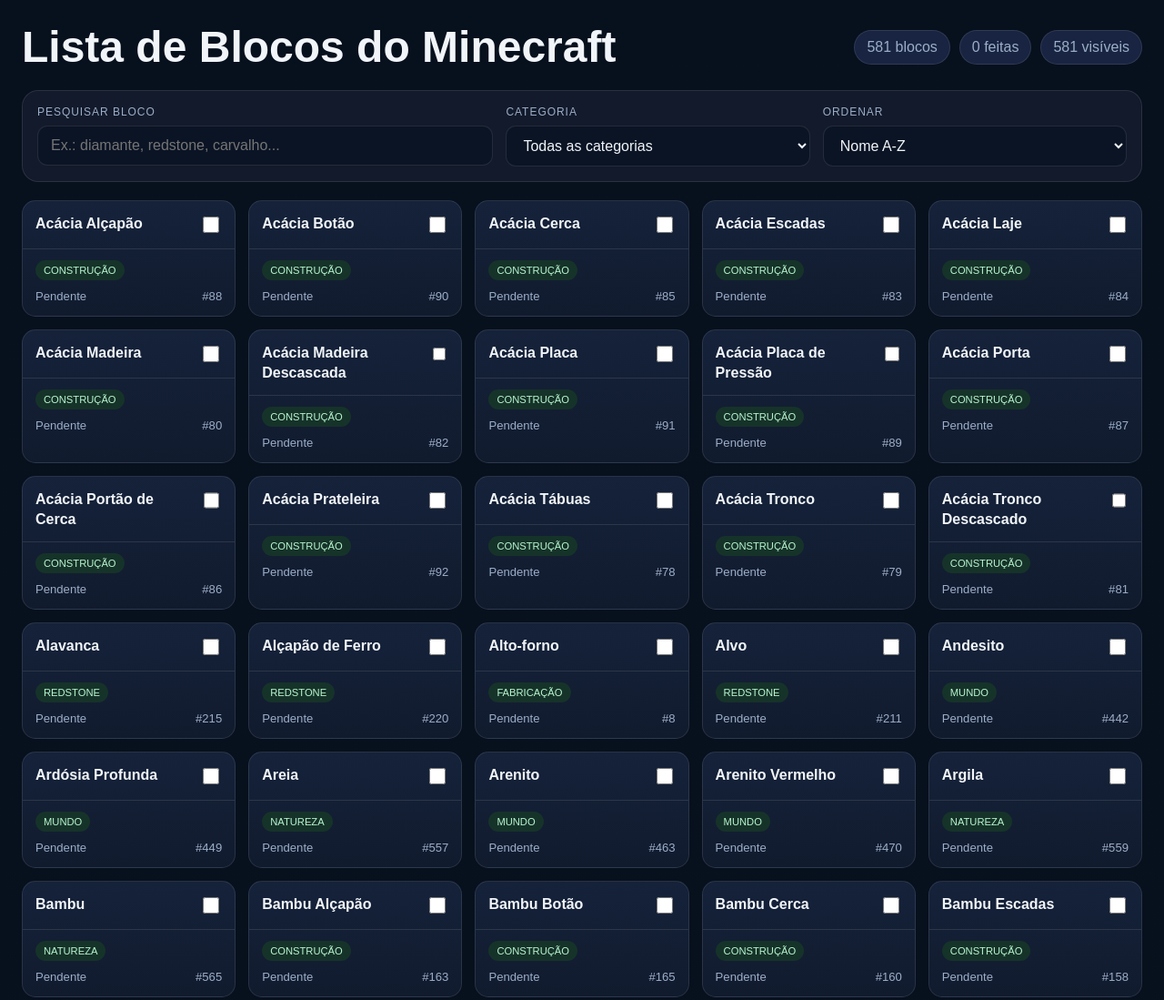
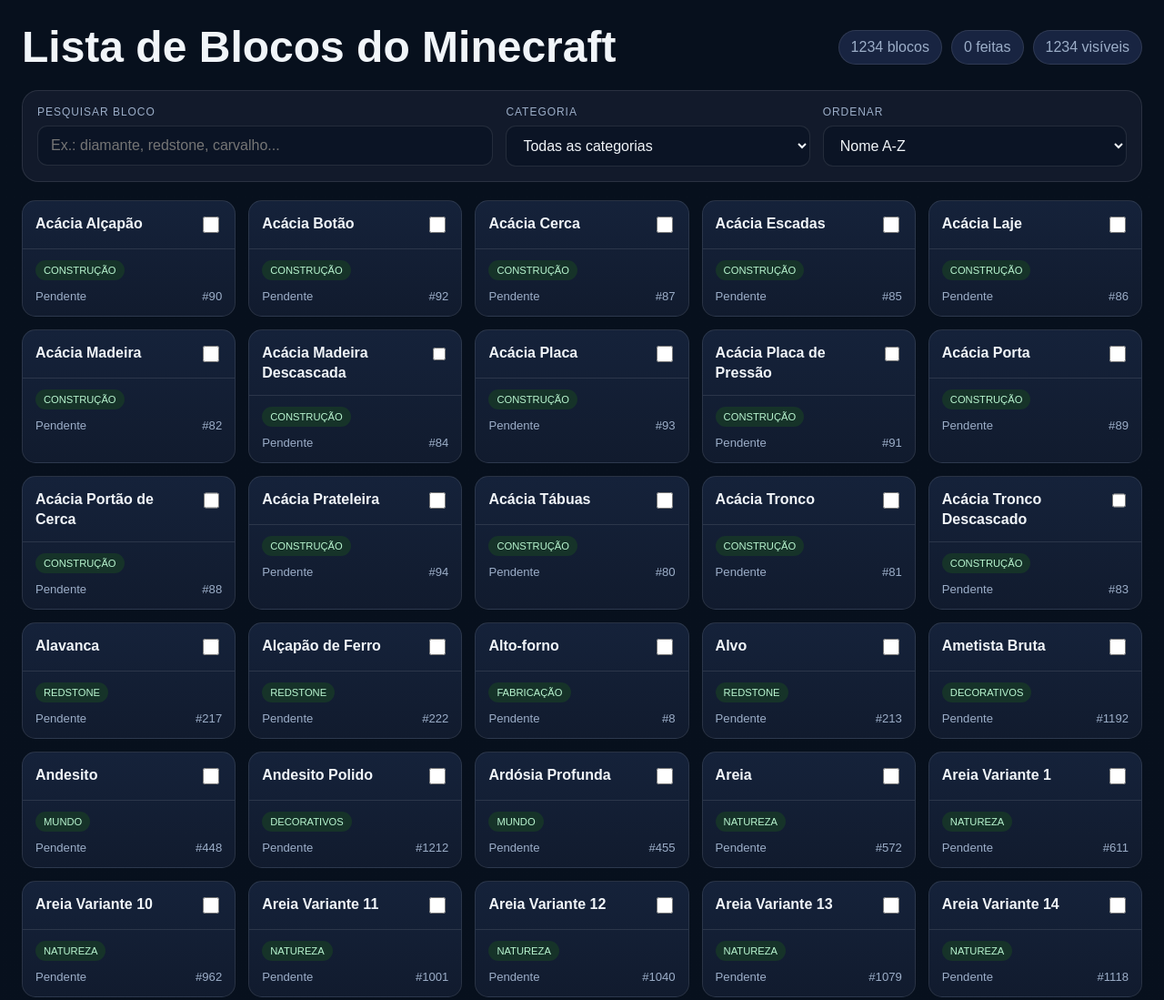
Before and after one commit to arthuralbino106-cpu/minecraft-blocks-list, a plain HTML site: page index.html in a window 1280 px wide. Shown: the top 1099 px of the page at 91% size. Drawn offline with Linux system fonts and the light colour scheme.

Commit message:
Atualiza a lista para uma versão mais próxima do Minecraft real, em português do Brasil

```diff
--- a/index.html
+++ b/index.html
@@ -5,130 +5,56 @@
   <meta name="viewport" content="width=device-width, initial-scale=1.0">
   <title>Lista de Blocos do Minecraft</title>
   <style>
-    :root{
-      --bg:#0b1220;
-      --panel:#121a2b;
-      --card:#172238;
-      --text:#f1f5f9;
-      --muted:#9caec8;
-      --accent:#7c9cff;
-      --ok:#58d68d;
-      --border:rgba(255,255,255,.1)
+    :root{ --bg:#0b1220; --panel:#121a2b; --card:#172238; --text:#f1f5f9; --muted:#9caec8; --accent:#7c9cff; --ok:#58d68d; --border:rgba(255,255,255,.1); }
+    *{ box-sizing:border-box; }
+    body{
+      margin:0; padding:24px; background:linear-gradient(180deg,#07101d,#0b1220); color:var(--text);
+      font-family:Arial, Helvetica, sans-serif; min-height:100vh;
     }
-    *{box-sizing:border-box}
-    body{
-      margin:0;
-      padding:24px;
-      background:linear-gradient(180deg,#07101d,#0b1220);
-      color:var(--text);
-      font-family:Arial,sans-serif;
-      min-height:100vh
+    .container{ max-width:1280px; margin:auto; }
+    header{
+      display:flex; justify-content:space-between; align-items:center; gap:16px; flex-wrap:wrap; margin-bottom:20px;
     }
-    .container{max-width:1280px;margin:auto}
-    header{
-      display:flex;
-      justify-content:space-between;
-      align-items:center;
-      gap:16px;
-      flex-wrap:wrap;
-      margin-bottom:20px
-    }
-    h1{margin:0;font-size:clamp(1.8rem,4vw,3rem)}
-    .stats{display:flex;gap:10px;flex-wrap:wrap}
+    h1{ margin:0; font-size:clamp(1.8rem,4vw,3rem); }
+    .stats{ display:flex; gap:10px; flex-wrap:wrap; }
     .badge{
-      padding:9px 13px;
-      border:1px solid var(--border);
-      border-radius:999px;
-      background:#182441;
-      color:var(--muted)
+      padding:9px 13px; border:1px solid var(--border); border-radius:999px; background:#182441; color:var(--muted);
     }
     .controls{
-      display:grid;
-      grid-template-columns:1.5fr 1fr 1fr;
-      gap:14px;
-      padding:16px;
-      border:1px solid var(--border);
-      border-radius:18px;
-      background:var(--panel);
-      margin-bottom:20px
+      display:grid; grid-template-columns:1.5fr 1fr 1fr; gap:14px; padding:16px;
+      border:1px solid var(--border); border-radius:18px; background:var(--panel); margin-bottom:20px;
     }
-    .field{display:flex;flex-direction:column;gap:8px}
+    .field{ display:flex; flex-direction:column; gap:8px; }
     label{
-      font-size:.75rem;
-      text-transform:uppercase;
-      letter-spacing:.08em;
-      color:var(--muted)
+      font-size:.75rem; text-transform:uppercase; letter-spacing:.08em; color:var(--muted);
     }
-    input,select{
-      width:100%;
-      padding:12px 14px;
-      border:1px solid var(--border);
-      border-radius:11px;
-      background:#0b1425;
-      color:var(--text);
-      font-size:1rem
+    input, select{
+      width:100%; padding:12px 14px; border:1px solid var(--border); border-radius:11px;
+      background:#0b1425; color:var(--text); font-size:1rem;
     }
-    .grid{
-      display:grid;
-      grid-template-columns:repeat(auto-fit,minmax(220px,1fr));
-      gap:14px
+    .grid{ display:grid; grid-template-columns:repeat(auto-fit,minmax(220px,1fr)); gap:14px; }
+    .card{
+      background:linear-gradient(180deg,#15223a,#111b2e); border:1px solid var(--border); border-radius:15px; overflow:hidden; transition:.2s;
     }
-    .card{
-      background:linear-gradient(180deg,#15223a,#111b2e);
-      border:1px solid var(--border);
-      border-radius:15px;
-      overflow:hidden;
-      transition:.2s
+    .card:hover{ transform:translateY(-3px); border-color:var(--accent); }
+    .card.feita{ border-color:var(--ok); opacity:.7; }
+    .card-top{
+      display:flex; justify-content:space-between; align-items:flex-start; gap:12px; padding:14px; border-bottom:1px solid var(--border);
     }
-    .card:hover{transform:translateY(-3px);border-color:var(--accent)}
-    .card.feita{border-color:var(--ok);opacity:.7}
-    .card-top{
-      display:flex;
-      justify-content:space-between;
-      align-items:flex-start;
-      gap:12px;
-      padding:14px;
-      border-bottom:1px solid var(--border)
-    }
-    .nome{font-weight:bold;line-height:1.35}
+    .nome{ font-weight:bold; line-height:1.35; }
     .categoria{
-      margin:12px 14px 10px;
-      display:inline-block;
-      padding:5px 9px;
-      border-radius:999px;
-      background:#163329;
-      color:#b9f6d0;
-      font-size:.7rem;
-      text-transform:uppercase
+      margin:12px 14px 10px; display:inline-block; padding:5px 9px; border-radius:999px; background:#163329;
+      color:#b9f6d0; font-size:.7rem; text-transform:uppercase;
     }
     .card-bottom{
-      display:flex;
-      justify-content:space-between;
-      align-items:center;
-      padding:0 14px 14px;
-      color:var(--muted);
-      font-size:.82rem
+      display:flex; justify-content:space-between; align-items:center; padding:0 14px 14px; color:var(--muted); font-size:.82rem;
     }
-    .marcar{
-      cursor:pointer;
-      accent-color:var(--ok);
-      width:18px;
-      height:18px
+    .marcar{ cursor:pointer; accent-color:var(--ok); width:18px; height:18px; }
+    .empty{
+      display:none; padding:28px; text-align:center; color:var(--muted); border:1px solid var(--border); border-radius:15px; background:var(--panel);
     }
-    .empty{
-      display:none;
-      padding:28px;
-      text-align:center;
-      color:var(--muted);
-      border:1px solid var(--border);
-      border-radius:15px;
-      background:var(--panel)
-    }
-    .empty.visible{display:block}
-    @media(max-width:760px){
-      .controls{grid-template-columns:1fr}
-      body{padding:16px}
-    }
+    .empty.visible{ display:block; }
+    @media(max-width:760px){ .controls{ grid-template-columns:1fr; } body{ padding:16px; } }
   </style>
 </head>
 <body>
@@ -169,96 +95,107 @@
   </div>
 
   <script>
-    const dados = [];
-    const adicionar = (nome, categoria) => dados.push({ nome, categoria });
+    const adicionar = (lista, nome, categoria) => lista.push({ nome, categoria });
 
-    // 1. FABRICAÇÃO (17 blocos)
-    ['Mesa de Trabalho', 'Fornalha', 'Bigorna', 'Bigorna Danificada', 'Bigorna Muito Danificada', 'Fogueira',
-     'Fogueira das Almas', 'Alto-forno', 'Defumador', 'Suporte de Poções', 'Rebolo',
-     'Mesa de Encantamentos', 'Mesa de Cartografia', 'Mesa de Arco e Flecha',
-     'Mesa de Ferraria', 'Cortador de Pedras', 'Tecelão']
-      .forEach(n => adicionar(n, 'Fabricação'));
+    function gerarBlocosMaisReais(){
+      const lista = [];
 
-    // 2. CONSTRUÇÃO - MADEIRAS (12 tipos × 15 variações = 180 blocos)
+      // 1) Fabricação
+      [
+        'Mesa de Trabalho', 'Fornalha', 'Bigorna', 'Bigorna Danificada', 'Bigorna Muito Danificada',
+        'Fogueira', 'Fogueira das Almas', 'Alto-forno', 'Defumador', 'Suporte de Poções',
+        'Rebolo', 'Mesa de Encantamentos', 'Mesa de Cartografia', 'Mesa de Arco e Flecha',
+        'Mesa de Ferraria', 'Cortador de Pedras', 'Tecelão', 'Bancada de Trabalho', 'Mesa de Costura'
+      ].forEach(n => adicionar(lista, n, 'Fabricação'));
+
+      // 2) Madeira
       const madeiras = ['Carvalho', 'Pinheiro', 'Bétula', 'Selva', 'Acácia', 'Carvalho Escuro', 'Mangue', 'Cerejeira', 'Carvalho Pálido', 'Bambu', 'Carmesim', 'Distorcido'];
       const tiposMadeira = ['Tábuas', 'Tronco', 'Madeira', 'Tronco Descascado', 'Madeira Descascada', 'Escadas', 'Laje', 'Cerca', 'Portão de Cerca', 'Porta', 'Alçapão', 'Placa de Pressão', 'Botão', 'Placa', 'Prateleira'];
-    madeiras.forEach(m => tiposMadeira.forEach(t => adicionar(`${m} ${t}`, 'Construção')));
+      madeiras.forEach(m => tiposMadeira.forEach(t => adicionar(lista, `${m} ${t}`, 'Construção')));
 
-    // 3. REDSTONE (24 blocos)
-    ['Pó de Redstone', 'Bloco de Redstone', 'Tocha de Redstone', 'Repetidor de Redstone',
+      // 3) Redstone
+      [
+        'Pó de Redstone', 'Bloco de Redstone', 'Tocha de Redstone', 'Repetidor de Redstone',
         'Comparador de Redstone', 'Funil', 'Ejetor', 'Distribuidor', 'Fabricador', 'Pistão',
-     'Pistão Grudento', 'TNT', 'Lâmpada de Redstone', 'Alvo', 'Observador',
-     'Sensor de Luz Solar', 'Gancho de Armadilha', 'Alavanca', 'Trilho', 'Trilho Energizado',
-     'Trilho Detector', 'Trilho Ativador', 'Alçapão de Ferro', 'Porta de Ferro']
-      .forEach(n => adicionar(n, 'Redstone'));
+        'Pistão Grudento', 'TNT', 'Lâmpada de Redstone', 'Alvo', 'Observador', 'Sensor de Luz Solar',
+        'Gancho de Armadilha', 'Alavanca', 'Trilho', 'Trilho Energizado', 'Trilho Detector', 'Trilho Ativador',
+        'Alçapão de Ferro', 'Porta de Ferro', 'Botão de Redstone', 'Comutador de Redstone', 'Bloco de Redstone Luz', 'Bateria de Redstone'
+      ].forEach(n => adicionar(lista, n, 'Redstone'));
 
-    // 4. CORES - Lãs, Tapetes, Concreto, etc (16 cores × 12 tipos = 192 blocos)
-    const cores = ['Branco', 'Laranja', 'Magenta', 'Azul-claro', 'Amarelo', 'Verde-limão',
-                   'Rosa', 'Cinza', 'Cinza-claro', 'Ciano', 'Roxo', 'Azul', 'Marrom', 'Verde', 'Vermelho', 'Preto'];
-    const tiposCor = ['Lã', 'Carpete', 'Concreto', 'Pó de Concreto', 'Terracota',
-                      'Terracota Vitrificada', 'Vidro Tingido', 'Painel de Vidro Tingido',
-                      'Caixa de Shulker', 'Cama', 'Vela', 'Banner'];
-    cores.forEach(c => tiposCor.forEach(t => adicionar(`${t} ${c}`, 'Cores')));
+      // 4) Cores
+      const cores = ['Branco', 'Laranja', 'Magenta', 'Azul-claro', 'Amarelo', 'Verde-limão', 'Rosa', 'Cinza', 'Cinza-claro', 'Ciano', 'Roxo', 'Azul', 'Marrom', 'Verde', 'Vermelho', 'Preto'];
+      const tiposCor = ['Lã', 'Carpete', 'Concreto', 'Pó de Concreto', 'Terracota', 'Terracota Vitrificada', 'Vidro Tingido', 'Painel de Vidro Tingido', 'Caixa de Shulker', 'Cama', 'Vela', 'Banner'];
+      cores.forEach(c => tiposCor.forEach(t => adicionar(lista, `${t} ${c}`, 'Cores')));
 
-    // 5. MUNDO - Pedras e derivados (16 pedras × 7 variações = 112 blocos)
-    const pedras = ['Pedra', 'Pedregulho', 'Granito', 'Diorito', 'Andesito', 'Ardósia Profunda',
-                    'Tufo', 'Arenito', 'Arenito Vermelho', 'Quartzo', 'Tijolos', 'Netherrack',
-                    'Pedra do Fim', 'Purpur', 'Basalto', 'Bloco de Magma'];
-    pedras.forEach(p =>
-      ['', 'Escadas de', 'Laje de', 'Muro de', 'Polido', 'Entalhado', 'Tijolos de']
-        .forEach(s => adicionar(s ? `${s} ${p}` : p, 'Mundo'))
-    );
+      // 5) Mundo / mineração / terreno
+      const pedras = ['Pedra', 'Pedregulho', 'Granito', 'Diorito', 'Andesito', 'Ardósia Profunda', 'Tufo', 'Arenito', 'Arenito Vermelho', 'Quartzo', 'Tijolos', 'Netherrack', 'Pedra do Fim', 'Purpur', 'Basalto', 'Bloco de Magma'];
+      pedras.forEach(p => ['', 'Escadas de', 'Laje de', 'Muro de', 'Polido', 'Entalhado', 'Tijolos de'].forEach(s => adicionar(lista, s ? `${s} ${p}` : p, 'Mundo')));
 
-    // 6. MINÉRIOS (9 minérios × 3 tipos = 27 blocos)
+      // 6) Minérios e metais
       const minerios = ['Ferro', 'Ouro', 'Diamante', 'Esmeralda', 'Carvão', 'Lápis-lazúli', 'Redstone', 'Netherita', 'Cobre'];
       minerios.forEach(m => {
-      adicionar(`Bloco de ${m}`, 'Minérios');
-      adicionar(`Minério de ${m}`, 'Minérios');
-      adicionar(`Minério de ${m} de Ardósia Profunda`, 'Minérios');
+        adicionar(lista, `Bloco de ${m}`, 'Minérios');
+        adicionar(lista, `Minério de ${m}`, 'Minérios');
+        adicionar(lista, `Minério de ${m} de Ardósia Profunda`, 'Minérios');
+        adicionar(lista, `Escadas de ${m}`, 'Minérios');
       });
 
-    // 7. NATUREZA - Blocos orgânicos (29 blocos base)
-    ['Bloco de Grama', 'Terra', 'Podzol', 'Micélio', 'Areia', 'Cascalho', 'Argila', 'Neve', 'Gelo',
+      // 7) Natureza e vegetação
+      const naturezaBase = [
+        'Bloco de Grama', 'Terra', 'Podzol', 'Micélio', 'Areia', 'Cascalho', 'Argila', 'Neve', 'Gelo',
         'Bloco de Musgo', 'Cacto', 'Cana-de-açúcar', 'Bambu', 'Samambaia', 'Grama Curta', 'Girassol',
         'Papoula', 'Dente-de-leão', 'Cogumelo Marrom', 'Cogumelo Vermelho', 'Folhas de Carvalho',
         'Folhas de Pinheiro', 'Folhas de Bétula', 'Folhas de Selva', 'Folhas de Acácia',
-     'Folhas de Carvalho Escuro', 'Folhas de Mangue', 'Folhas de Cerejeira', 'Folhas de Carvalho Pálido']
-      .forEach(n => adicionar(n, 'Natureza'));
+        'Folhas de Carvalho Escuro', 'Folhas de Mangue', 'Folhas de Cerejeira', 'Folhas de Carvalho Pálido',
+        'Flor Azul', 'Flor Laranja', 'Violeta', 'Dandelion', 'Azaléia', 'Papoula Vermelha', 'Lírio do Vale', 'Roseta', 'Margarida', 'Poção de Flor'
+      ];
+      naturezaBase.forEach(n => adicionar(lista, n, 'Natureza'));
+      for (let i = 1; i <= 15; i++) {
+        naturezaBase.forEach(n => adicionar(lista, `${n} Variante ${i}`, 'Natureza'));
+      }
 
-    const blocos = dados;
+      // 8) Decorativos e blocos especiais
+      [
+        'Ametista Bruta', 'Bloco de Ametista', 'Cristal de Ametista', 'Calcita', 'Cobre Oxidado', 'Cobre Exposto', 'Cobre Aquecido', 'Cobre Enferrujado',
+        'Mar de Água', 'Mar Correndo', 'Luz de Fosforescente', 'Corda', 'Viga', 'Painel de Madeira', 'Lampada', 'Lâmpada de Sombra', 'Sino', 'Estátua',
+        'Mármore', 'Granito Polido', 'Andesito Polido', 'Diorito Polido', 'Pedra do Fim Polida', 'Pedra de Basalto', 'Gelo Brilhante', 'Moldura de Vidro', 'Mesa de Pátio'
+      ].forEach(n => adicionar(lista, n, 'Decorativos'));
+
+      // 9) Nether e End
+      [
+        'Bloco de Netherita', 'Pedra do Nether', 'Tijolos do Nether', 'Tijolos de Netherita', 'Quartz do Nether', 'Bloco de Quartzo', 'Fumaça do Nether', 'Bloco de Basalto',
+        'Tijolos de Basalto', 'Tijolos de Pedra do Fim', 'Pedra do Fim', 'Pilar do Fim', 'Esmeralda do Fim', 'Bloco de Esmeralda', 'Portal do End', 'Pilar do End'
+      ].forEach(n => adicionar(lista, n, 'Nether / Fim'));
+
+      return lista;
+    }
+
+    const blocos = gerarBlocosMaisReais();
     const concluidas = new Set(JSON.parse(localStorage.getItem('blocos-feitos') || '[]'));
     const $ = id => document.getElementById(id);
 
     $('total').textContent = `${blocos.length} blocos`;
 
     const categorias = [...new Set(blocos.map(b => b.categoria))].sort();
-    $('filtro').innerHTML = '<option value="todas">Todas as categorias</option>' +
-      categorias.map(c => `<option>${c}</option>`).join('');
+    $('filtro').innerHTML = '<option value="todas">Todas as categorias</option>' + categorias.map(c => `<option>${c}</option>`).join('');
 
-    function render() {
-      let termo = $('busca').value.toLocaleLowerCase('pt-BR');
-      let cat = $('filtro').value;
-      let ord = $('ordenacao').value;
+    function render(){
+      const termo = $('busca').value.toLocaleLowerCase('pt-BR');
+      const cat = $('filtro').value;
+      const ord = $('ordenacao').value;
 
       let lista = blocos
         .map((b, i) => ({ ...b, i, feita: concluidas.has(i) }))
-        .filter(b =>
-          (!termo || b.nome.toLocaleLowerCase('pt-BR').includes(termo)) &&
-          (cat === 'todas' || b.categoria === cat)
-        );
+        .filter(b => (!termo || b.nome.toLocaleLowerCase('pt-BR').includes(termo)) && (cat === 'todas' || b.categoria === cat));
 
-      lista.sort((a, b) => {
-        if (ord === 'za') return b.nome.localeCompare(a.nome, 'pt-BR');
-        if (ord === 'categoria') return a.categoria.localeCompare(b.categoria, 'pt-BR') ||
-                                        a.nome.localeCompare(b.nome, 'pt-BR');
-        if (ord === 'pendentes') return Number(a.feita) - Number(b.feita) ||
-                                         a.nome.localeCompare(b.nome, 'pt-BR');
-        return a.nome.localeCompare(b.nome, 'pt-BR');
-      });
+      if (ord === 'za') lista.sort((a,b) => b.nome.localeCompare(a.nome, 'pt-BR'));
+      else if (ord === 'categoria') lista.sort((a,b) => a.categoria.localeCompare(b.categoria, 'pt-BR') || a.nome.localeCompare(b.nome, 'pt-BR'));
+      else if (ord === 'pendentes') lista.sort((a,b) => Number(a.feita) - Number(b.feita) || a.nome.localeCompare(b.nome, 'pt-BR'));
+      else lista.sort((a,b) => a.nome.localeCompare(b.nome, 'pt-BR'));
 
       $('visiveis').textContent = `${lista.length} visíveis`;
       $('progresso').textContent = `${concluidas.size} feitas`;
-      $('vazio').classList.toggle('visible', !lista.length);
+      $('vazio').classList.toggle('visible', lista.length === 0);
 
       $('lista').innerHTML = lista.map(b => `
         <article class="card ${b.feita ? 'feita' : ''}">
@@ -276,22 +213,16 @@
 
       document.querySelectorAll('.marcar').forEach(c => {
         c.onchange = () => {
-          let id = Number(c.dataset.id);
-          if (c.checked) {
-            concluidas.add(id);
-          } else {
-            concluidas.delete(id);
-          }
+          const id = Number(c.dataset.id);
+          if (c.checked) concluidas.add(id);
+          else concluidas.delete(id);
           localStorage.setItem('blocos-feitos', JSON.stringify([...concluidas]));
           render();
         };
       });
     }
 
-    ['busca', 'filtro', 'ordenacao'].forEach(id =>
-      $(id).addEventListener(id === 'busca' ? 'input' : 'change', render)
-    );
-
+    ['busca', 'filtro', 'ordenacao'].forEach(id => $(id).addEventListener(id === 'busca' ? 'input' : 'change', render));
     render();
   </script>
 </body>
```
Lines whose indentation alone changed are shown as unchanged.
